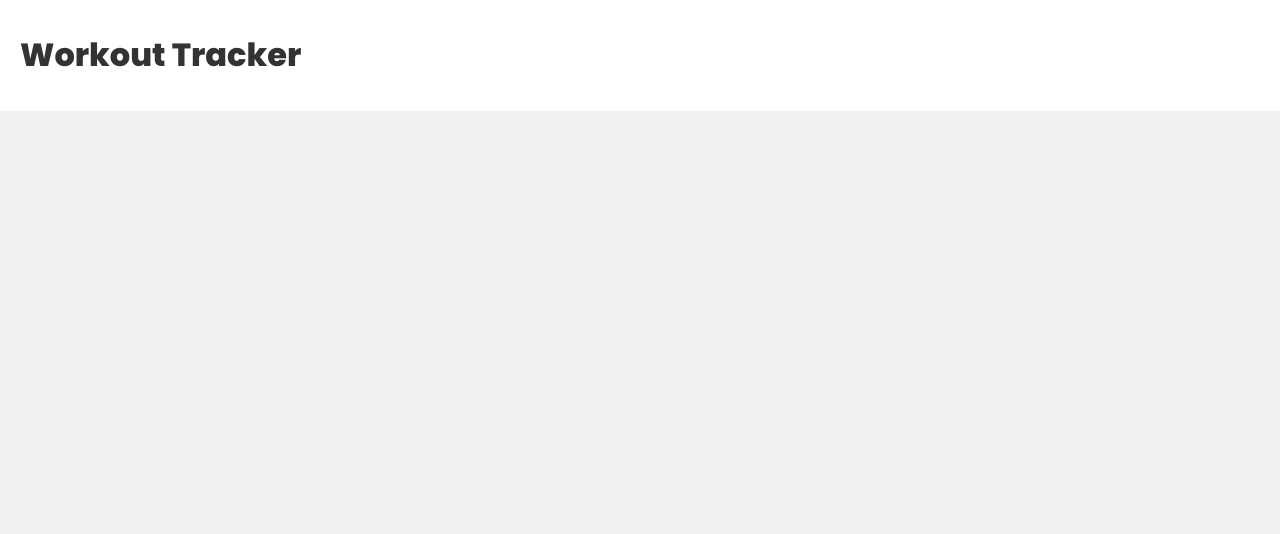
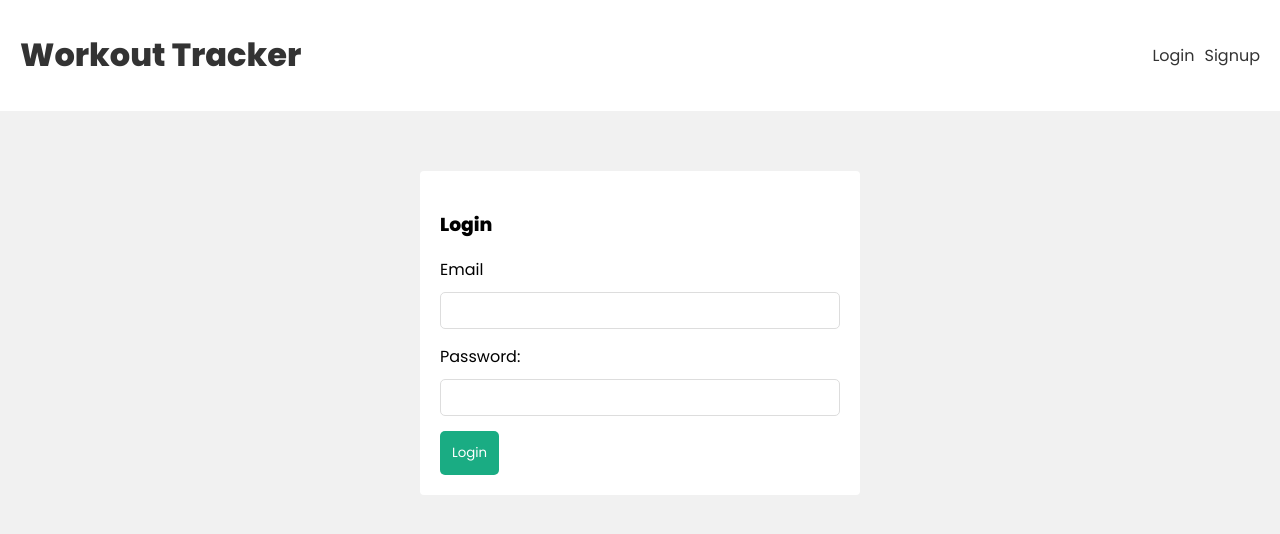
Before and after one commit to Eray-Adiyaman/workout-tracker-mern-project, a React (Create React App) app in the folder client/: page /login in a window 1280 px wide. Before the commit this address had no page. Shown: the top 534 px of the page. Built offline with nearby package versions, Linux system fonts and the light colour scheme.

Commit message:
Signup,Login Components

```diff
--- a/client/src/App.js
+++ b/client/src/App.js
@@ -1,6 +1,8 @@
 import { BrowserRouter,Routes,Route } from "react-router-dom"
 import Home from "./pages/Home";
 import Navbar from "./components/Navbar";
+import Login from "./pages/Login"
+import Signup from "./pages/Signup"
 
 function App() {
   return (
@@ -10,6 +12,8 @@
        <div className="pages">
         <Routes>
           <Route path="/" element={<Home />} />
+          <Route path="/login" element={<Login />} />
+          <Route path="/signup" element={<Signup />} />
         </Routes>
        </div>
       </BrowserRouter>
--- a/client/src/components/Navbar.js
+++ b/client/src/components/Navbar.js
@@ -7,6 +7,12 @@
                 <Link to="/">
                     <h1>Workout Tracker</h1>
                 </Link>
+                <nav>
+                    <div>
+                        <Link to="/login">Login</Link>
+                        <Link to="/signup">Signup</Link>
+                    </div>
+                </nav>
             </div>
         </header>
   )
--- a/client/src/index.css
+++ b/client/src/index.css
@@ -129,3 +129,25 @@
 input.error {
   border: 1px solid var(--error);
 }
+
+
+/* NAVBAR */
+
+nav {
+  display: flex;
+  align-items: center;
+}
+
+nav a {
+  margin-left: 10px;
+}
+
+/* AUTH FORMS */
+
+form.signup, form.login {
+  max-width: 400px;
+  margin: 40px auto;
+  padding: 20px;
+  background: #fff;
+  border-radius: 4px;
+}
--- /dev/null
+++ b/client/src/pages/Login.js
@@ -0,0 +1,35 @@
+import { useState } from "react"
+
+
+export default function Login (){
+
+    const [email,setEmail] = useState("");
+    const [password,setPassword] = useState("");
+
+    const handleSubmit = async (e) =>{
+        e.preventDefault();
+
+        console.log(email,password)
+    }
+
+    return(
+        <form className="login" onSubmit={handleSubmit}>
+            <h3>Login</h3>
+            <label>Email</label>
+            <input
+                type="email"
+                autoComplete="off"
+                value={email}
+                onChange={(e)=>setEmail(e.target.value)}
+            />
+            <label>Password:</label>
+            <input
+                type="password"
+                autoComplete="new-password"
+                value={password}
+                onChange={(e)=>setPassword(e.target.value)}
+            />
+            <button>Login</button>
+        </form>
+    )
+}
--- /dev/null
+++ b/client/src/pages/Signup.js
@@ -0,0 +1,35 @@
+import { useState } from "react"
+
+
+export default function Signup (){
+
+    const [email,setEmail] = useState("");
+    const [password,setPassword] = useState("");
+
+    const handleSubmit = async (e) =>{
+        e.preventDefault();
+
+        console.log(email,password)
+    }
+
+    return(
+        <form className="signup" onSubmit={handleSubmit}>
+            <h3>Sign Up</h3>
+            <label>Email</label>
+            <input
+                type="email"
+                autoComplete="off"
+                value={email}
+                onChange={(e)=>setEmail(e.target.value)}
+            />
+            <label>Password:</label>
+            <input
+                type="password"
+                autoComplete="new-password"
+                value={password}
+                onChange={(e)=>setPassword(e.target.value)}
+            />
+            <button>Sign up</button>
+        </form>
+    )
+}
```
